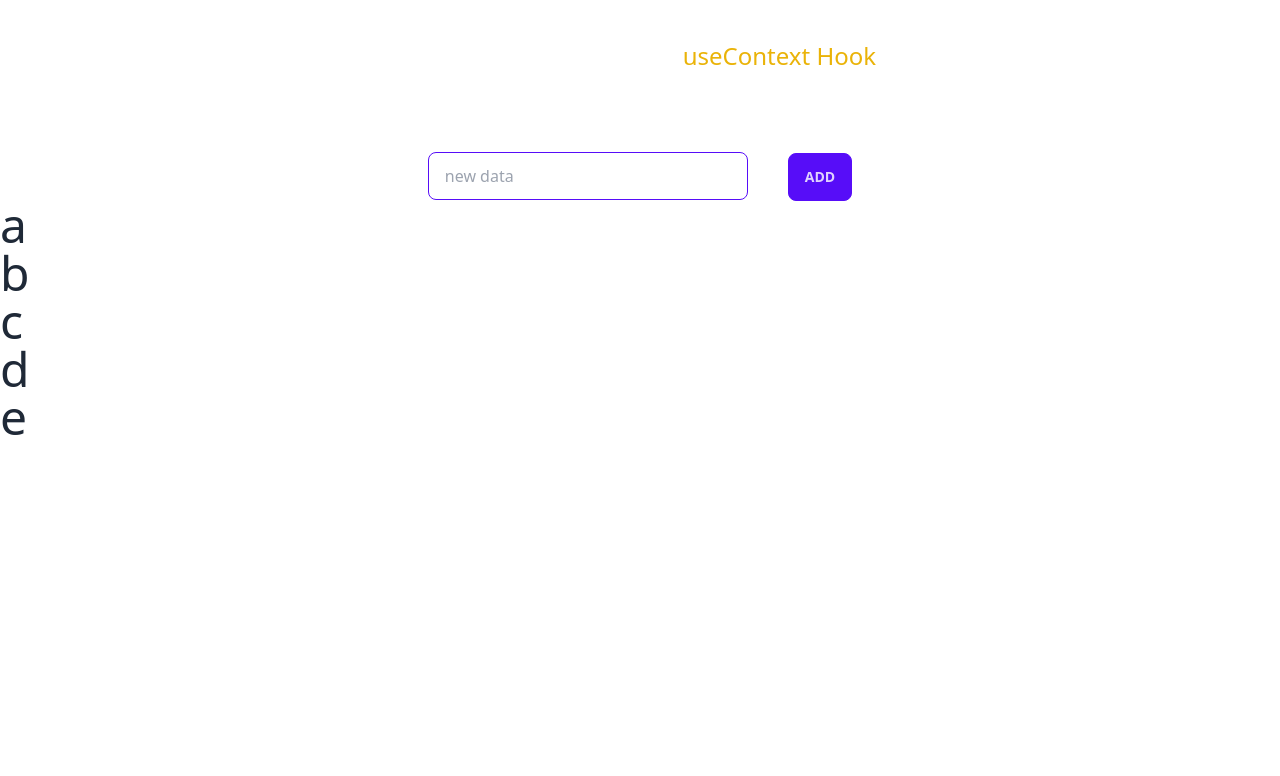
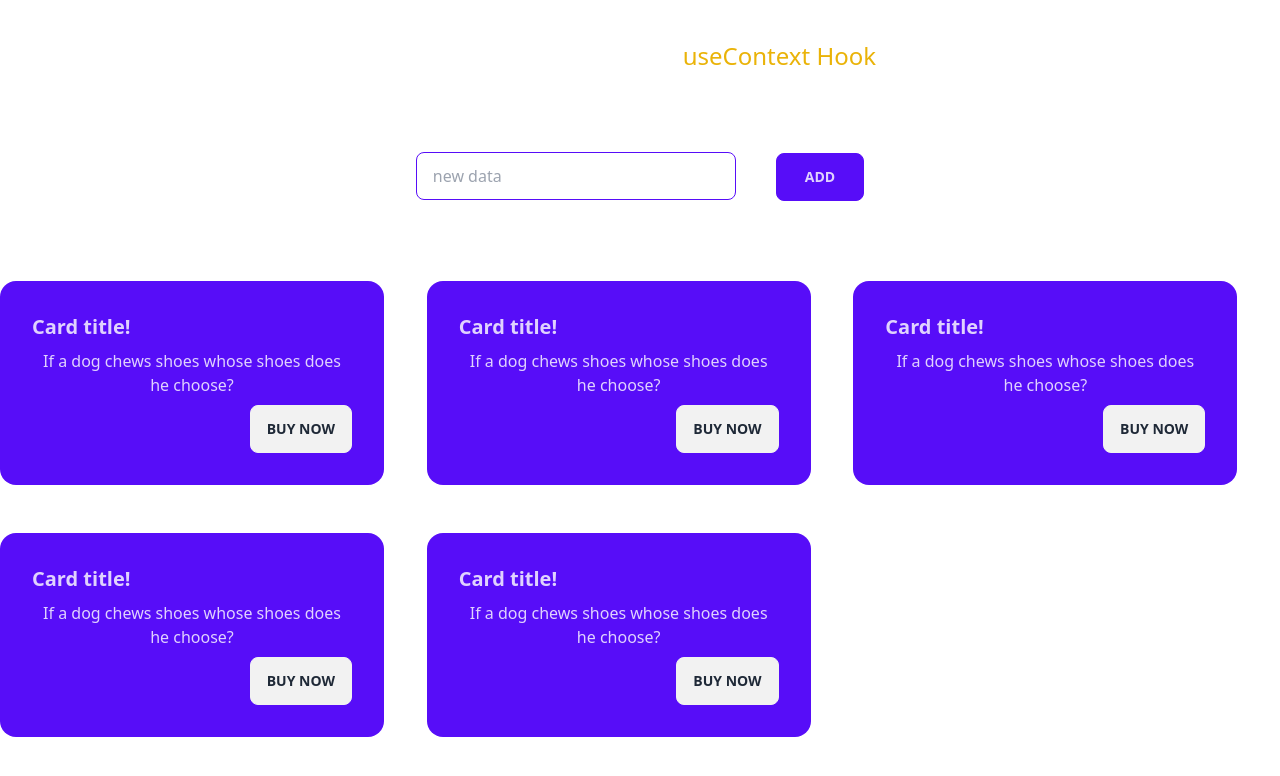
Before and after one commit to tahmid0111/useReducer__useContext_Hook_React, a React (Vite) app: page /reducer in a window 1280 px wide. Shown: the top 776 px of the page. Built offline with nearby package versions, Linux system fonts and the light colour scheme.

Commit message:
added card

```diff
--- a/src/components/usereducer/reducers.jsx
+++ b/src/components/usereducer/reducers.jsx
@@ -40,13 +40,13 @@
     }
   return (
     <>
-    <div className='text-center'>
+    <div className='text-center mb-20'>
         <form onSubmit={handleSubmit}>
             <input className="input input-bordered input-primary w-full max-w-xs" type="text" placeholder='new data' value={newData} onChange={e => setNewData(e.target.value)} />
-            <button className='btn btn-primary ml-10' type="submit">Add</button>
+            <button className='btn btn-primary ml-10 px-7' type="submit">Add</button>
         </form>
     </div>
-      <div>
+      <div className='container mx-auto grid grid-cols-3 text-center'>
         {
             datas.map((data) => <SingleReducer key={data.id} data={data} />)
         }
--- a/src/components/usereducer/singleReducer.jsx
+++ b/src/components/usereducer/singleReducer.jsx
@@ -4,7 +4,17 @@
     const {id, name} = props.data
   return (
     <>
-      <h1 className='text-5xl'>{name}</h1>
+      <div className="mb-12">
+      <div className="card w-96 bg-primary text-primary-content">
+        <div className="card-body">
+          <h2 className="card-title">Card title!</h2>
+          <p>If a dog chews shoes whose shoes does he choose?</p>
+          <div className="card-actions justify-end">
+            <button className="btn">Buy Now</button>
+          </div>
+        </div>
+      </div>
+      </div>
     </>
   )
 }
```
